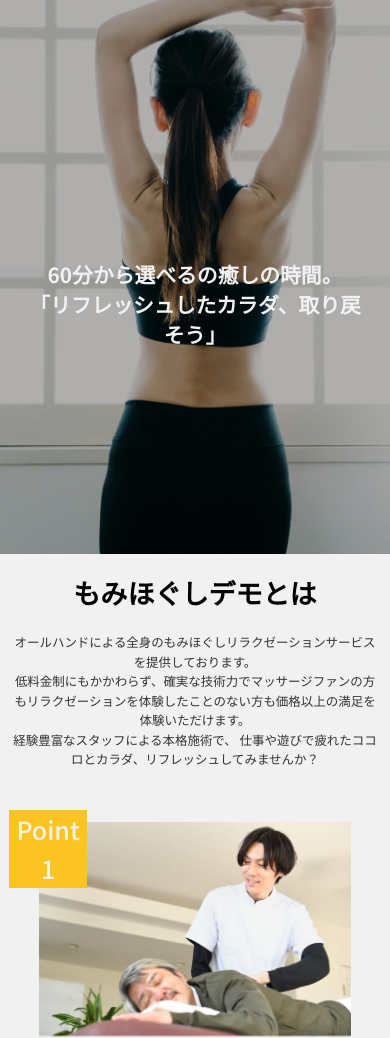
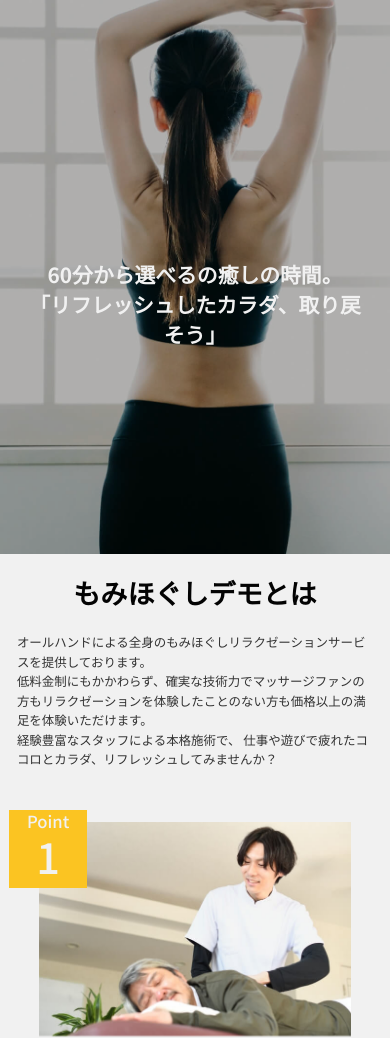
Before and after one commit to satoshi-4430/first-demo-site, a plain HTML site: page index.html in a window 390 px wide. Shown: the part 68-1106 px from the top of the page. Drawn offline with nearby package versions, Linux system fonts and the light colour scheme; some packages are replaced by stand-ins of ours.

Commit message:
Add files via upload

```diff
--- a/css/style.scss
+++ b/css/style.scss
@@ -90,6 +90,8 @@ nav{
     margin-bottom: calc(20/1366*100vw);
   }
   p{
+    text-align: start;
+    margin-left: 7vw;
     font-size: calc(16/1366*100vw);
   }
 }
@@ -115,11 +117,20 @@ nav{
     top: -0.5vw;
     left: -0.5vw;
     p{
-      font-size: calc(16/1366*100vw);
-      color: #f1f1f1;
-      font-weight: 500;
-      line-height: 2vw;
+      &:first-child{
+        font-size: calc(12/1366*100vw);
+        color: #f1f1f1;
+        font-weight: 500;
+        line-height: 1.5vw;
+      }
+      &:last-child{
+        font-size: calc(32/1366*100vw);
+        color: #f1f1f1;
+        font-weight: 500;
+        line-height: 2.5vw;
+      }
     }
+
   }
 }
 /*もみほぐしデモとは*/
@@ -524,6 +535,9 @@ footer{
       margin-bottom: calc(20/375*100vw);
     }
     p{
+      text-align: start;
+      margin-left: 1vw;
+      margin-right: 1vw;
       font-size: calc(12/375*100vw);
       line-height: 5vw;
     }
@@ -548,9 +562,18 @@ footer{
       top: -3vw;
       left: -1vw;
       p{
-        font-size: calc(24/375*100vw);
-        font-weight: 500;
-        line-height: 10vw;
+        &:first-child{
+          font-size: calc(16/375*100vw);
+          color: #f1f1f1;
+          font-weight: 500;
+          line-height: 6vw;
+        }
+        &:last-child{
+          font-size: calc(40/375*100vw);
+          color: #f1f1f1;
+          font-weight: 500;
+          line-height: 12vw;
+        }
       }
     }
   }
@@ -571,6 +594,10 @@ footer{
     justify-content:center;
     h3{
       font-size: calc(20/375*100vw);
+      .small{
+        font-size: calc(10/375*100vw);
+        color: #333;
+      }
     }
     p{
       font-size: calc(12/375*100vw);
```
Also changed, not shown: css/style.css, css/style.min.css, 2 other files.
